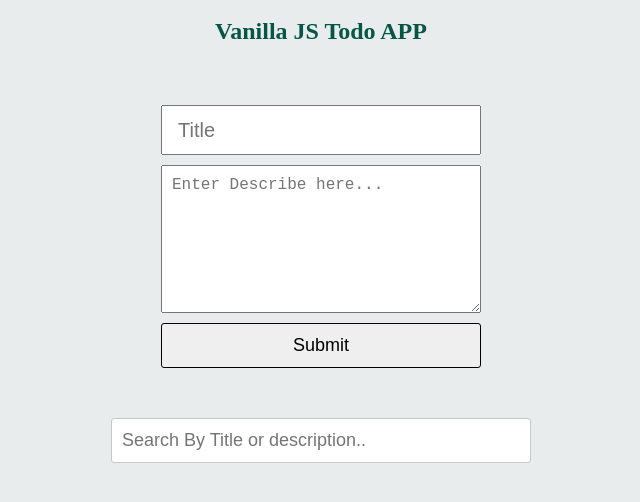
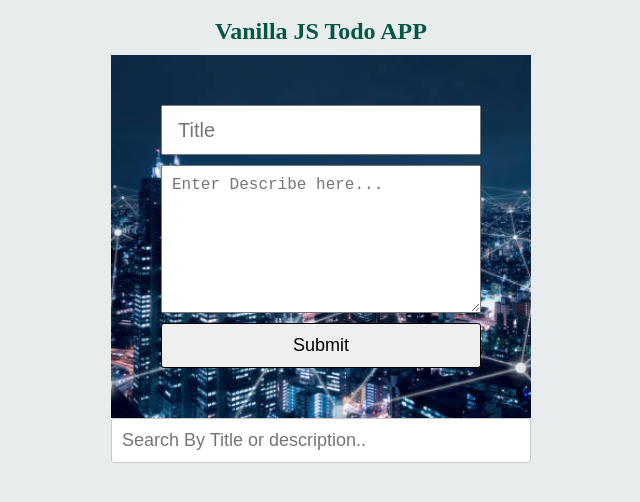
Before and after one commit to piya03/todoJSAPP, a plain HTML site: page index.html in a window 1280 px wide. Shown: the whole page, without its empty margins (319-959 px from the left). Drawn offline with Linux system fonts and the light colour scheme; the site is published under a folder, as on GitHub Pages, so addresses that start at the root find nothing.

Commit message:
vanilla js todo

```diff
--- a/style.css
+++ b/style.css
@@ -21,7 +21,7 @@ body{
     flex-direction: column;
 }
 .inputContainer{
-    background-image: url("/bg_img.jpg");
+    background-image: url("./bg_img.jpg");
     background-repeat: no-repeat;
     padding: 50px;
     background-size: cover;
```
Also changed, not shown: 1 other file.
